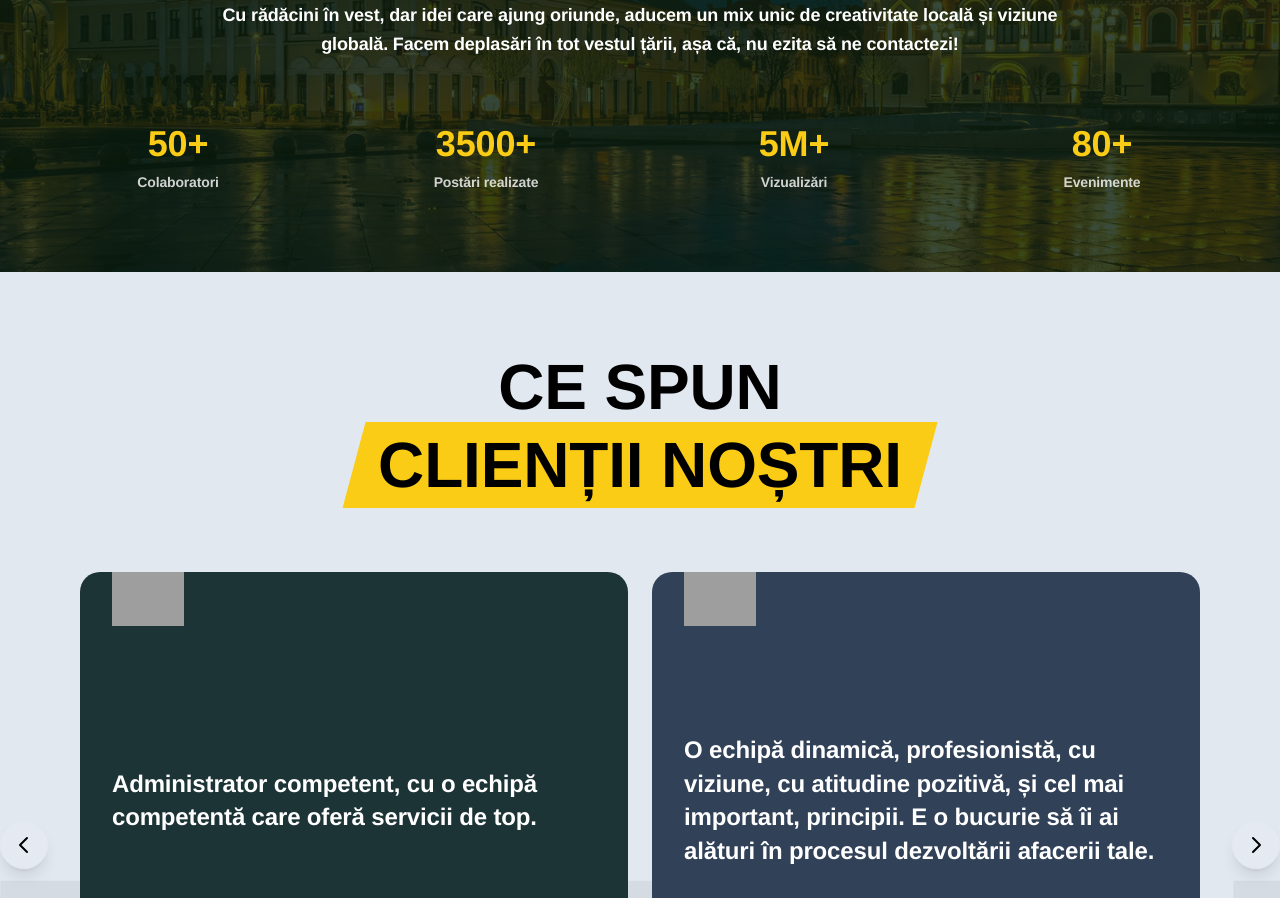
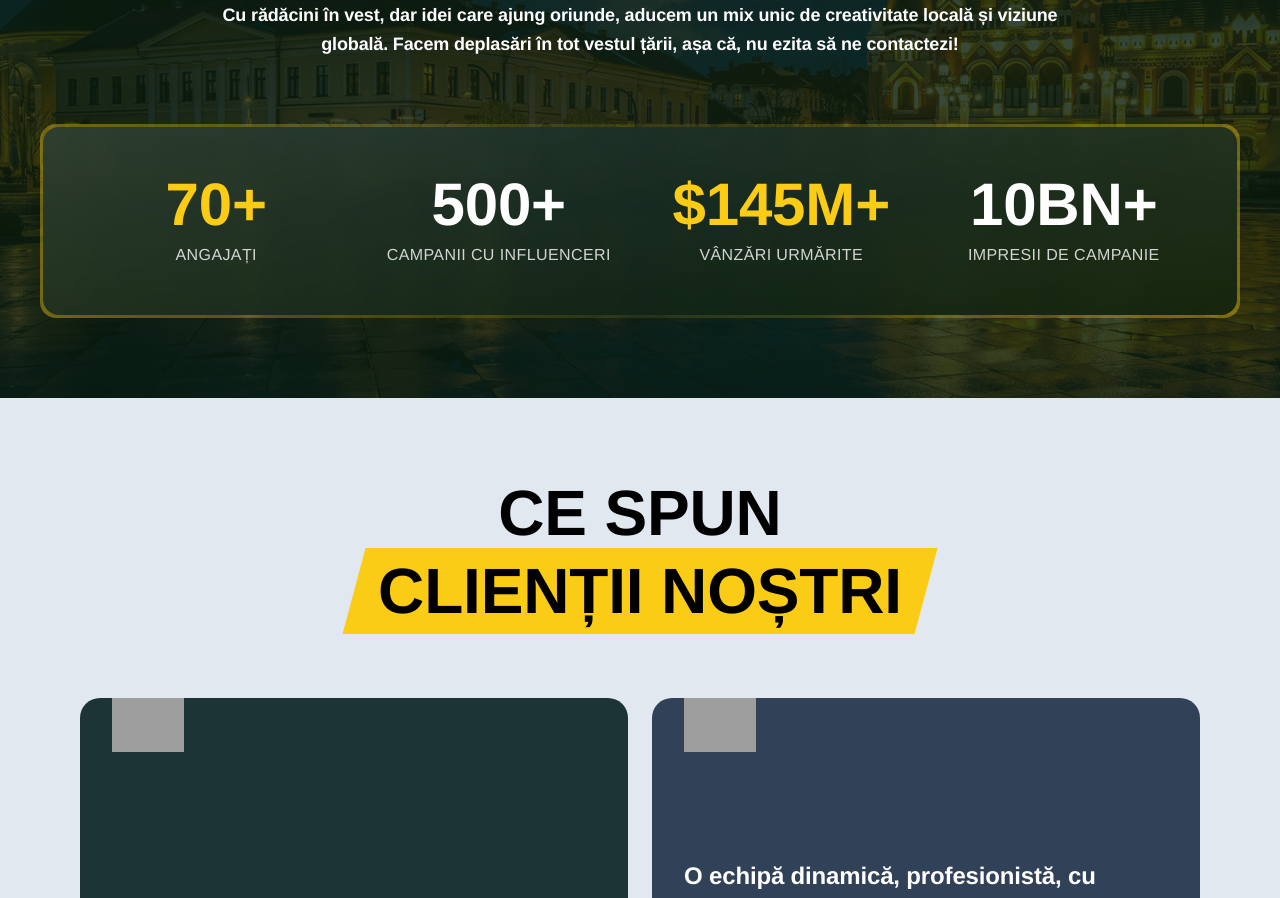
Before and after one commit to ghefraim/bandimedia-website, a Next.js app: page / in a window 1280 px wide. Shown: the part 6560-7458 px from the top of the page. Built offline with nearby package versions, Linux system fonts and the light colour scheme; grey boxes are pictures that could not be loaded.

Commit message:
refactor: centralize stats data into a new file and update sections to use it

```diff
--- a/src/components/sections/AboutEffectSection.tsx
+++ b/src/components/sections/AboutEffectSection.tsx
@@ -1,14 +1,10 @@
 import React from 'react';
 import Link from 'next/link';
 import SectionTitle from '@/components/ui/SectionTitle';
+import { statsData } from '@/data/statsData';
 
 export default function AboutEffectSection() {
-  const stats = [
-    { number: '50+', label: 'Colaboratori', highlight: true },
-    { number: '3500+', label: 'Postări realizate', highlight: false },
-    { number: '5M+', label: 'Vizualizări', highlight: true },
-    { number: '80+', label: 'Evenimente', highlight: false }
-  ];
+
 
   return (
     <section className="relative bg-gradient-to-br from-background via-background to-[var(--brand-green-light)] text-white py-16 md:py-20 overflow-hidden">
@@ -46,7 +42,7 @@ export default function AboutEffectSection() {
           <div className="relative p-[3px] rounded-2xl bg-gradient-to-r from-[var(--brand-yellow)]/40 via-[var(--brand-yellow)]/10 to-[var(--brand-yellow)]/40">
             <div className="bg-gradient-to-br from-[var(--brand-green-light)]/80 to-background/90 backdrop-blur-sm rounded-2xl p-8 md:p-12">
               <div className="grid grid-cols-2 md:grid-cols-4 gap-6 md:gap-8">
-                {stats.map((stat, index) => (
+                {statsData.map((stat: any, index: any) => (
                   <div key={index} className="text-center">
                     <div className={`text-4xl md:text-5xl lg:text-6xl font-black mb-2 ${
                       stat.highlight ? 'text-[var(--brand-yellow)]' : 'text-white'
--- a/src/components/sections/ContactEffectSection.tsx
+++ b/src/components/sections/ContactEffectSection.tsx
@@ -1,13 +1,8 @@
 import React from 'react';
 import SectionTitle from '@/components/ui/SectionTitle';
+import { statsData } from '@/data/statsData';
 
 export default function ContactEffectSection() {
-  const stats = [
-    { number: '70+', label: 'Angajați', highlight: true },
-    { number: '500+', label: 'Campanii cu influenceri', highlight: false },
-    { number: '$145M+', label: 'Vânzări urmărite', highlight: true },
-    { number: '10BN+', label: 'Impresii de campanie', highlight: false }
-  ];
 
   return (
     <section className="relative bg-gradient-to-br from-background via-background to-[var(--brand-green-light)] text-white py-16 md:py-20 overflow-hidden">
@@ -45,7 +40,7 @@ export default function ContactEffectSection() {
           <div className="relative p-[3px] rounded-2xl bg-gradient-to-r from-[var(--brand-yellow)]/40 via-[var(--brand-yellow)]/10 to-[var(--brand-yellow)]/40">
             <div className="bg-gradient-to-br from-[var(--brand-green-light)]/80 to-background/90 backdrop-blur-sm rounded-2xl p-8 md:p-12">
               <div className="grid grid-cols-2 md:grid-cols-4 gap-6 md:gap-8">
-                {stats.map((stat, index) => (
+                {statsData.map((stat: any, index: any) => (
                   <div key={index} className="text-center">
                     <div className={`text-4xl md:text-5xl lg:text-6xl font-black mb-2 ${
                       stat.highlight ? 'text-[var(--brand-yellow)]' : 'text-white'
--- a/src/components/sections/WhereSection.tsx
+++ b/src/components/sections/WhereSection.tsx
@@ -1,5 +1,6 @@
 import React from 'react';
 import SectionTitle from '@/components/ui/SectionTitle';
+import { statsData } from '@/data/statsData';
 
 export default function WhereSection() {
   return (
@@ -24,24 +25,29 @@ export default function WhereSection() {
                 Cu rădăcini în vest, dar idei care ajung oriunde, aducem un mix unic de creativitate locală și viziune globală. Facem deplasări în tot vestul țării, așa că, nu ezita să ne contactezi!
               </p>
             </div>
-            <div className="grid grid-cols-2 md:grid-cols-4 gap-8 mt-16">
-              <div className="text-center">
-                <div className="text-4xl font-bold text-[var(--brand-yellow)]">50+</div>
-                <div className="text-sm opacity-80 mt-2">Colaboratori</div>
+
+             {/* Stats Grid with Enhanced Gradient */}
+        <div className="relative mt-16">
+          {/* Gradient Border Container */}
+          <div className="relative p-[3px] rounded-2xl bg-gradient-to-r from-[var(--brand-yellow)]/40 via-[var(--brand-yellow)]/10 to-[var(--brand-yellow)]/40">
+            <div className="bg-gradient-to-br from-[var(--brand-green-light)]/80 to-background/90 backdrop-blur-sm rounded-2xl p-8 md:p-12">
+              <div className="grid grid-cols-2 md:grid-cols-4 gap-6 md:gap-8">
+                {statsData.map((stat, index) => (
+                  <div key={index} className="text-center">
+                    <div className={`text-4xl md:text-5xl lg:text-6xl font-black mb-2 ${
+                      stat.highlight ? 'text-[var(--brand-yellow)]' : 'text-white'
+                    }`}>
+                      {stat.number}
+                    </div>
+                    <div className="text-sm md:text-base text-white/80 font-medium uppercase tracking-wide">
+                      {stat.label}
+                    </div>
+                  </div>
+                ))}
               </div>
-              <div className="text-center">
-                <div className="text-4xl font-bold text-[var(--brand-yellow)]">3500+</div>
-                <div className="text-sm opacity-80 mt-2">Postări realizate</div>
-              </div>
-              <div className="text-center">
-                <div className="text-4xl font-bold text-[var(--brand-yellow)]">5M+</div>
-                <div className="text-sm opacity-80 mt-2">Vizualizări</div>
-              </div>
-              <div className="text-center">
-                <div className="text-4xl font-bold text-[var(--brand-yellow)]">80+</div>
-                <div className="text-sm opacity-80 mt-2">Evenimente</div>
               </div>
             </div>
+          </div>
           </div>
         </div>
       </div>
--- /dev/null
+++ b/src/data/statsData.ts
@@ -0,0 +1,6 @@
+export const statsData = [
+    { number: '70+', label: 'Angajați', highlight: true },
+    { number: '500+', label: 'Campanii cu influenceri', highlight: false },
+    { number: '$145M+', label: 'Vânzări urmărite', highlight: true },
+    { number: '10BN+', label: 'Impresii de campanie', highlight: false }
+  ];
```
